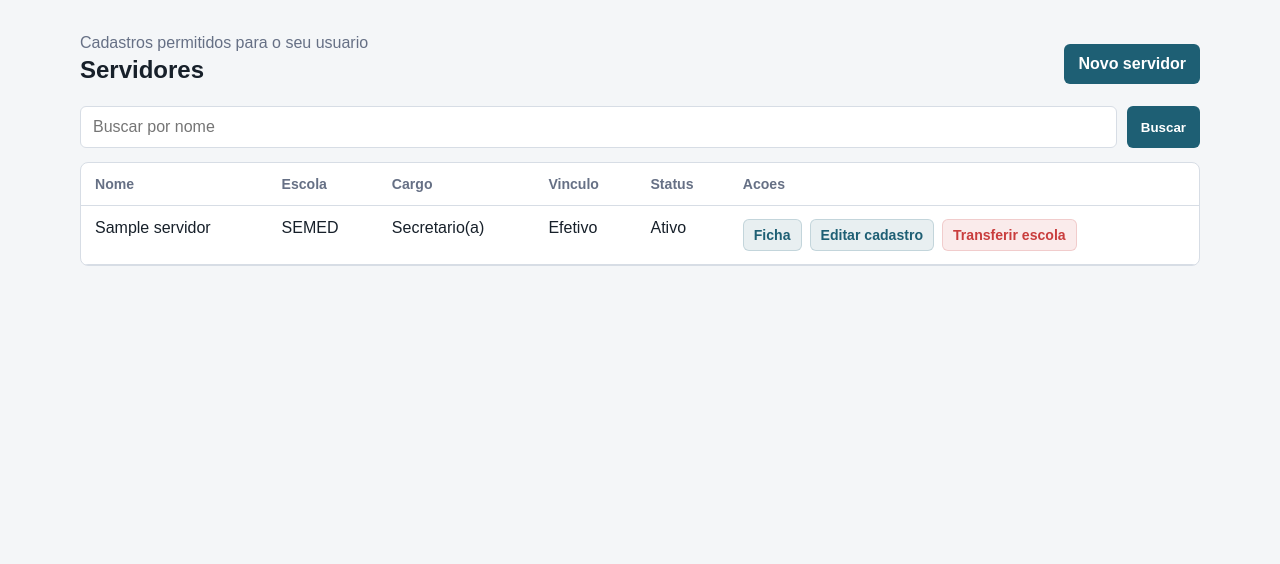
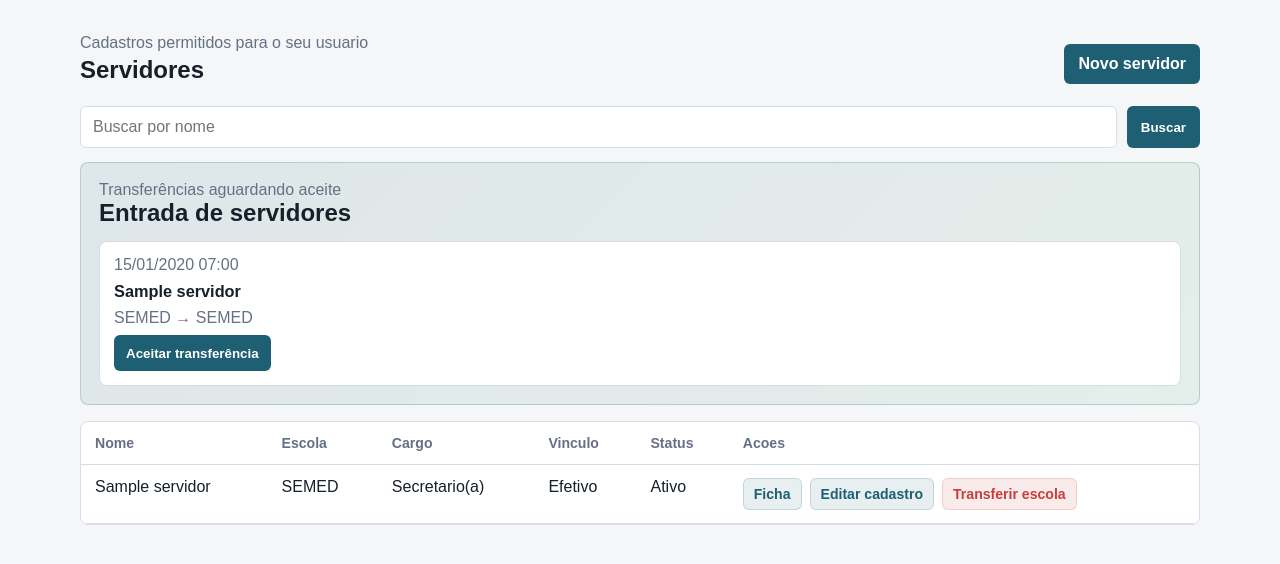
Before and after one commit to TioHashi/SGP, a Django app: page /servidores/ in a window 1280 px wide. Shown: the part 64-628 px from the top of the page. Run offline with Django 5.2, Linux system fonts and the light colour scheme; a user stored in the database is signed in; data comes from the database, SQL or seed files in the repository; tables that the repository leaves empty hold one stand-in row (values such as "Sample post").

Commit message:
Direciona notificacoes para acoes

```diff
--- a/core/context_processors.py
+++ b/core/context_processors.py
@@ -1,4 +1,5 @@
 from django.utils import timezone
+from django.urls import reverse
 
 from .models import TransferenciaServidor
 
@@ -22,6 +23,7 @@ def alertas_sgp(request):
             'tipo': 'folha',
             'titulo': 'Entrega da folha',
             'texto': 'A folha de frequência deve ser entregue a partir do dia 15 deste mês.',
+            'destino_url': reverse('folha_mensal', args=[str(hoje.month), str(hoje.year)]),
             'lida': codigo in lidas,
         })
 
@@ -42,6 +44,7 @@ def alertas_sgp(request):
             'titulo': 'Transferência pendente',
             'texto': f'{transferencia.servidor.nome} enviado de {transferencia.escola_origem.nome} para {transferencia.escola_destino.nome}.',
             'transferencia': transferencia,
+            'destino_url': f"{reverse('servidor_lista')}#transferencias",
             'lida': codigo in lidas,
         })
 
--- a/core/views.py
+++ b/core/views.py
@@ -4,7 +4,7 @@ from django.db.models import Count, Max
 from django.http import HttpResponse
 from django.shortcuts import get_object_or_404, redirect, render
 from django.utils import timezone
-from django.utils.http import content_disposition_header
+from django.utils.http import content_disposition_header, url_has_allowed_host_and_scheme
 from django.utils.text import slugify
 
 from .forms import FolhaFiltroForm, ServidorForm, TransferirServidorForm
@@ -149,7 +149,22 @@ def servidor_lista(request):
     busca = request.GET.get('q', '').strip()
     if busca:
         servidores = servidores.filter(nome__icontains=busca)
-    return render(request, 'core/servidor_lista.html', {'servidores': servidores, 'busca': busca})
+
+    transferencias_pendentes = TransferenciaServidor.objects.filter(status='pendente').select_related(
+        'servidor',
+        'escola_origem',
+        'escola_destino',
+    )
+    if not request.user.is_superuser:
+        escola = escola_do_usuario(request.user)
+        transferencias_pendentes = transferencias_pendentes.filter(escola_destino=escola)
+
+    contexto = {
+        'servidores': servidores,
+        'busca': busca,
+        'transferencias_pendentes': transferencias_pendentes,
+    }
+    return render(request, 'core/servidor_lista.html', contexto)
 
 
 @login_required
@@ -227,7 +242,10 @@ def notificacao_ler(request, codigo):
     lidas.add(codigo)
     request.session['notificacoes_lidas'] = sorted(lidas)
     request.session.modified = True
-    return redirect(request.GET.get('next') or 'dashboard')
+    destino = request.GET.get('next')
+    if destino and url_has_allowed_host_and_scheme(destino, allowed_hosts={request.get_host()}):
+        return redirect(destino)
+    return redirect('dashboard')
 
 
 @login_required
--- a/static/css/app.css
+++ b/static/css/app.css
@@ -1602,6 +1602,64 @@ td a {
   color: var(--muted);
 }
 
+.transfer-inbox {
+  animation: riseIn 0.35s ease both;
+  background: linear-gradient(135deg, rgba(30, 95, 116, 0.1), rgba(47, 158, 68, 0.08));
+  border: 1px solid rgba(30, 95, 116, 0.22);
+  border-radius: 8px;
+  display: grid;
+  gap: 14px;
+  margin-bottom: 16px;
+  padding: 18px;
+}
+
+.transfer-inbox h2,
+.transfer-inbox p {
+  margin: 0;
+}
+
+.transfer-inbox > div:first-child p,
+.transfer-inbox article span,
+.transfer-inbox article p {
+  color: var(--muted);
+}
+
+.transfer-inbox-grid {
+  display: grid;
+  gap: 12px;
+  grid-template-columns: repeat(auto-fit, minmax(240px, 1fr));
+}
+
+.transfer-inbox article {
+  background: var(--panel);
+  border: 1px solid var(--line);
+  border-radius: 8px;
+  display: grid;
+  gap: 8px;
+  padding: 14px;
+}
+
+.transfer-inbox article strong {
+  font-size: 1.02rem;
+}
+
+.transfer-inbox button {
+  background: var(--brand);
+  border: 0;
+  border-radius: 6px;
+  color: #fff;
+  cursor: pointer;
+  font-weight: 800;
+  min-height: 36px;
+  padding: 8px 12px;
+  transition: transform 0.18s ease, box-shadow 0.18s ease;
+}
+
+.transfer-inbox button:hover {
+  box-shadow: 0 8px 16px rgba(30, 95, 116, 0.18);
+  transform: translateY(-2px);
+}
+
 @media print {
   @page {
     margin: 7mm;
--- a/templates/core/base.html
+++ b/templates/core/base.html
@@ -28,7 +28,7 @@
         </div>
         {% for alerta in alertas_sgp %}
           <article class="{% if alerta.lida %}is-read{% else %}is-unread{% endif %}">
-            <a href="{% url 'notificacao_ler' alerta.codigo %}?next={{ request.path }}">
+            <a href="{% url 'notificacao_ler' alerta.codigo %}?next={{ alerta.destino_url|urlencode }}">
               <b>{{ alerta.titulo }}</b>
               <p>{{ alerta.texto }}</p>
             </a>
--- a/templates/core/servidor_lista.html
+++ b/templates/core/servidor_lista.html
@@ -15,6 +15,28 @@
     <input type="search" name="q" value="{{ busca }}" placeholder="Buscar por nome">
     <button type="submit">Buscar</button>
   </form>
+
+  {% if transferencias_pendentes %}
+    <section class="transfer-inbox" id="transferencias">
+      <div>
+        <p>Transferências aguardando aceite</p>
+        <h2>Entrada de servidores</h2>
+      </div>
+      <div class="transfer-inbox-grid">
+        {% for transferencia in transferencias_pendentes %}
+          <article>
+            <span>{{ transferencia.criado_em|date:'d/m/Y H:i' }}</span>
+            <strong>{{ transferencia.servidor.nome }}</strong>
+            <p>{{ transferencia.escola_origem.nome }} → {{ transferencia.escola_destino.nome }}</p>
+            <form method="post" action="{% url 'transferencia_aceitar' transferencia.pk %}">
+              {% csrf_token %}
+              <button type="submit">Aceitar transferência</button>
+            </form>
+          </article>
+        {% endfor %}
+      </div>
+    </section>
+  {% endif %}
 
   <section class="table-card">
     <table>
```
